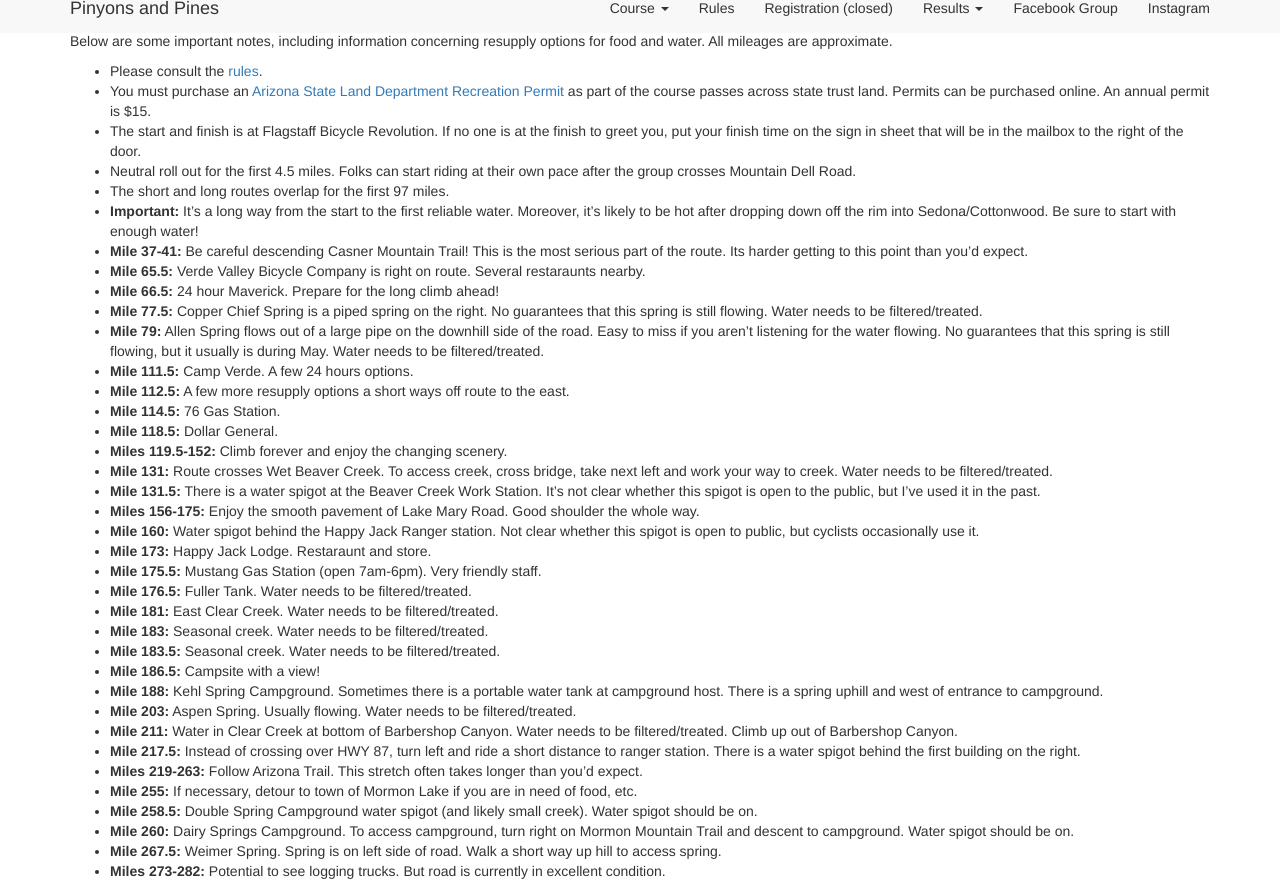
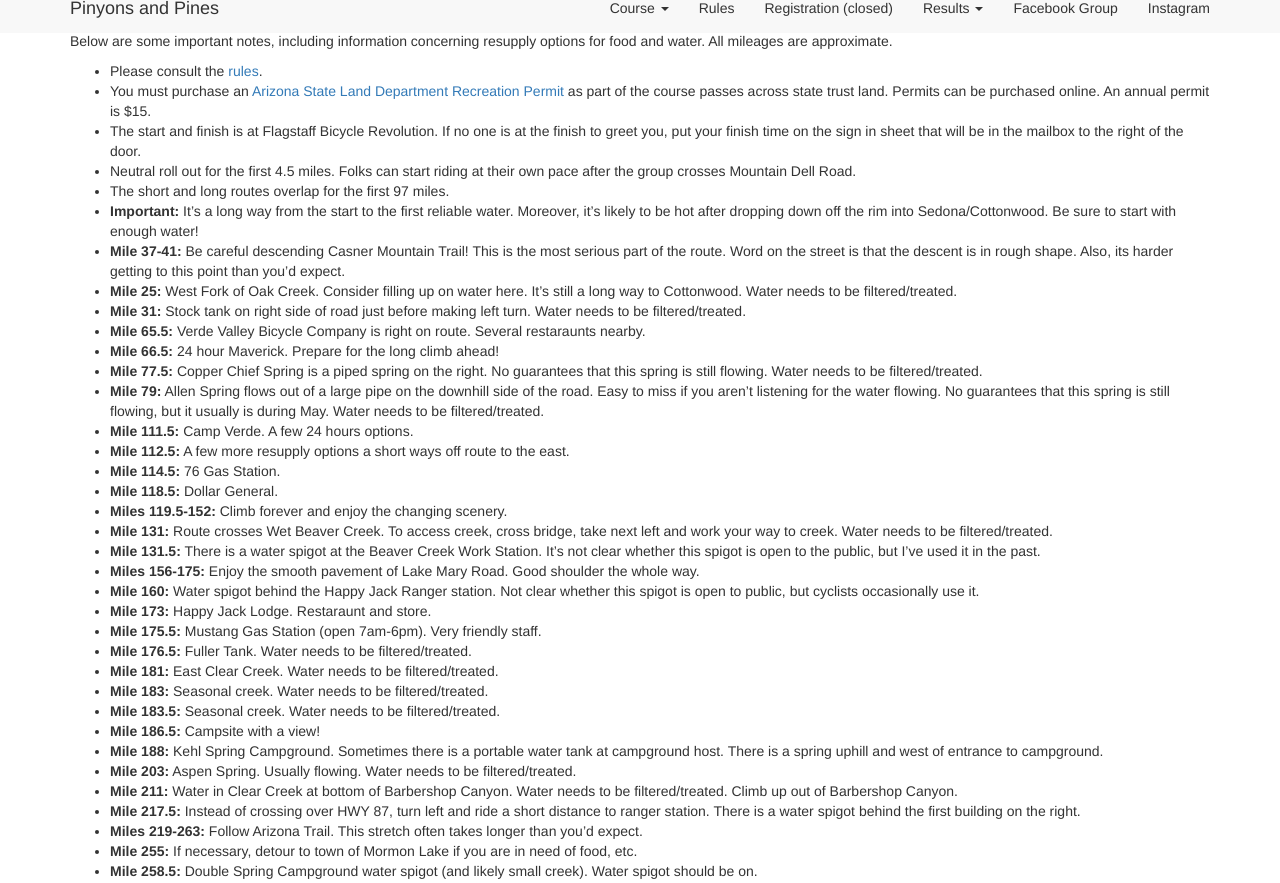
Before and after one commit to dcernst/PinyonsPines, a Jekyll site: the page built from course2023.md, in a window 1280 px wide and 900 px high, scrolled down 1751 px, cut to the strip 17-900 px from the top of the window. Built offline with Jekyll 4.4.1, drawn with Linux system fonts in a browser that asks for light colours; nearby versions of some CDN libraries; some of the changed text lies outside the part shown.

Commit message:
Update course2023.md

```diff
--- a/course2023.md
+++ b/course2023.md
@@ -40,7 +40,9 @@ Below are some important notes, including information concerning resupply option
 - Neutral roll out for the first 4.5 miles.  Folks can start riding at their own pace after the group crosses Mountain Dell Road.
 - The short and long routes overlap for the first 97 miles.
 - **Important:** It's a long way from the start to the first reliable water.  Moreover, it's likely to be hot after dropping down off the rim into Sedona/Cottonwood.  Be sure to start with enough water!
-- **Mile 37-41:** Be careful descending Casner Mountain Trail! This is the most serious part of the route. Its harder getting to this point than you'd expect.
+- **Mile 37-41:** Be careful descending Casner Mountain Trail! This is the most serious part of the route. Word on the street is that the descent is in rough shape.  Also, its harder getting to this point than you'd expect.
+- **Mile 25:** West Fork of Oak Creek.  Consider filling up on water here.  It's still a long way to Cottonwood.  Water needs to be filtered/treated.
+- **Mile 31:** Stock tank on right side of road just before making left turn. Water needs to be filtered/treated.
 - **Mile 65.5:** Verde Valley Bicycle Company is right on route. Several restaraunts nearby.
 - **Mile 66.5:** 24 hour Maverick. Prepare for the long climb ahead!
 - **Mile 77.5:** Copper Chief Spring is a piped spring on the right. No guarantees that this spring is still flowing. Water needs to be filtered/treated.
@@ -98,7 +100,9 @@ Below are some important notes, including information concerning resupply option
 - Neutral roll out for the first 4.5 miles.  Folks can start riding at their own pace after the group crosses Mountain Dell Road.
 - The short and long routes overlap for the first 97 miles.
 - **Important:** It's a long way from the start to the first reliable water.  Moreover, it's likely to be hot after dropping down off the rim into Sedona/Cottonwood.  Be sure to start with enough water!
-- **Mile 37-41:** Be careful descending Casner Mountain Trail! This is the most serious part of the route. Its harder getting to this point than you'd expect.
+- **Mile 37-41:** Be careful descending Casner Mountain Trail! This is the most serious part of the route. Word on the street is that the descent is in rough shape.  Also, its harder getting to this point than you'd expect.
+- **Mile 25:** West Fork of Oak Creek.  Consider filling up on water here.  It's still a long way to Cottonwood.  Water needs to be filtered/treated.
+- **Mile 31:** Stock tank on right side of road just before making left turn. Water needs to be filtered/treated.
 - **Mile 65.5:** Verde Valley Bicycle Company is right on route. Several restaraunts nearby.
 - **Mile 66.5:** 24 hour Maverick. Prepare for the long climb ahead!
 - **Mile 77.5:** Copper Chief Spring is a piped spring on the right. No guarantees that this spring is still flowing. Water needs to be filtered/treated.
```
